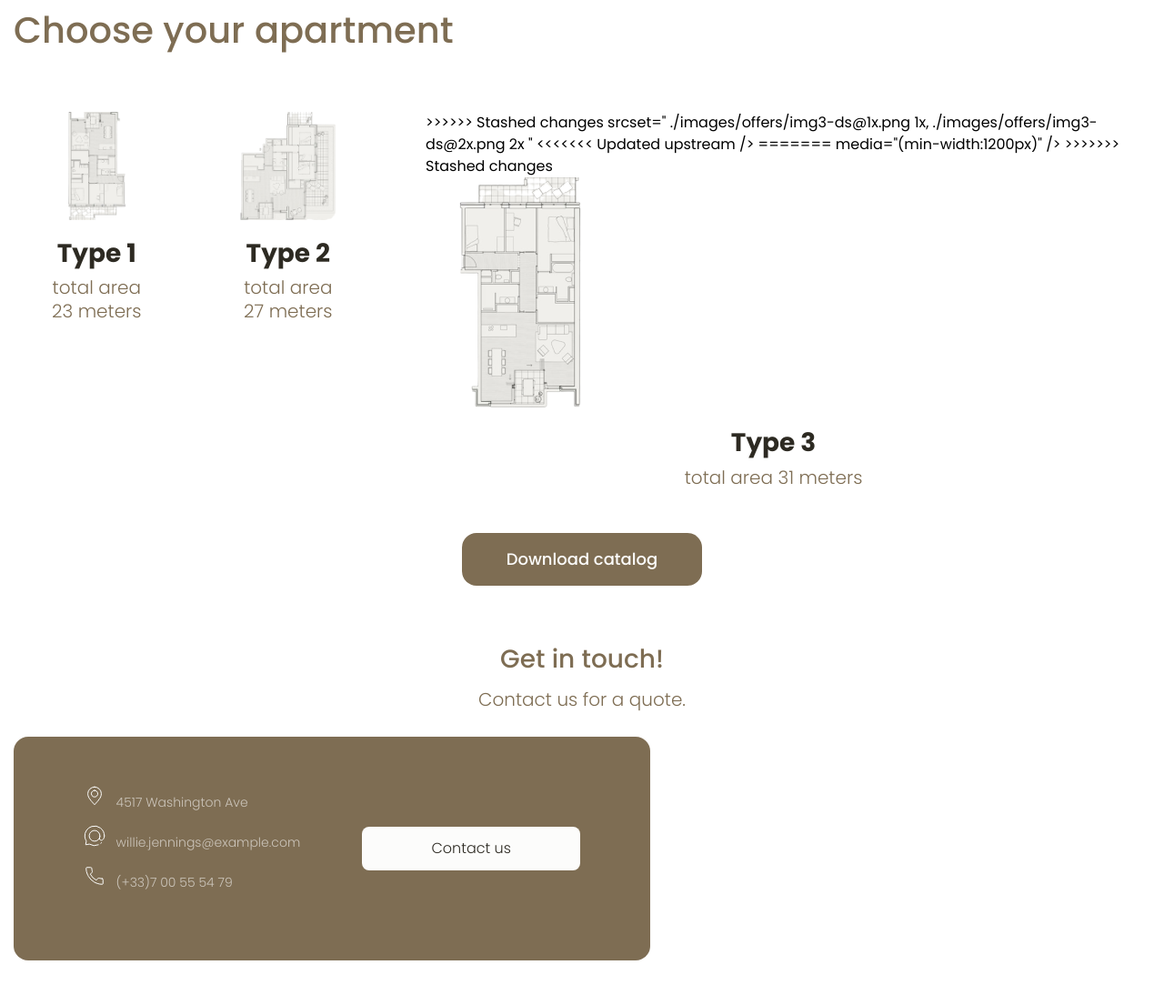
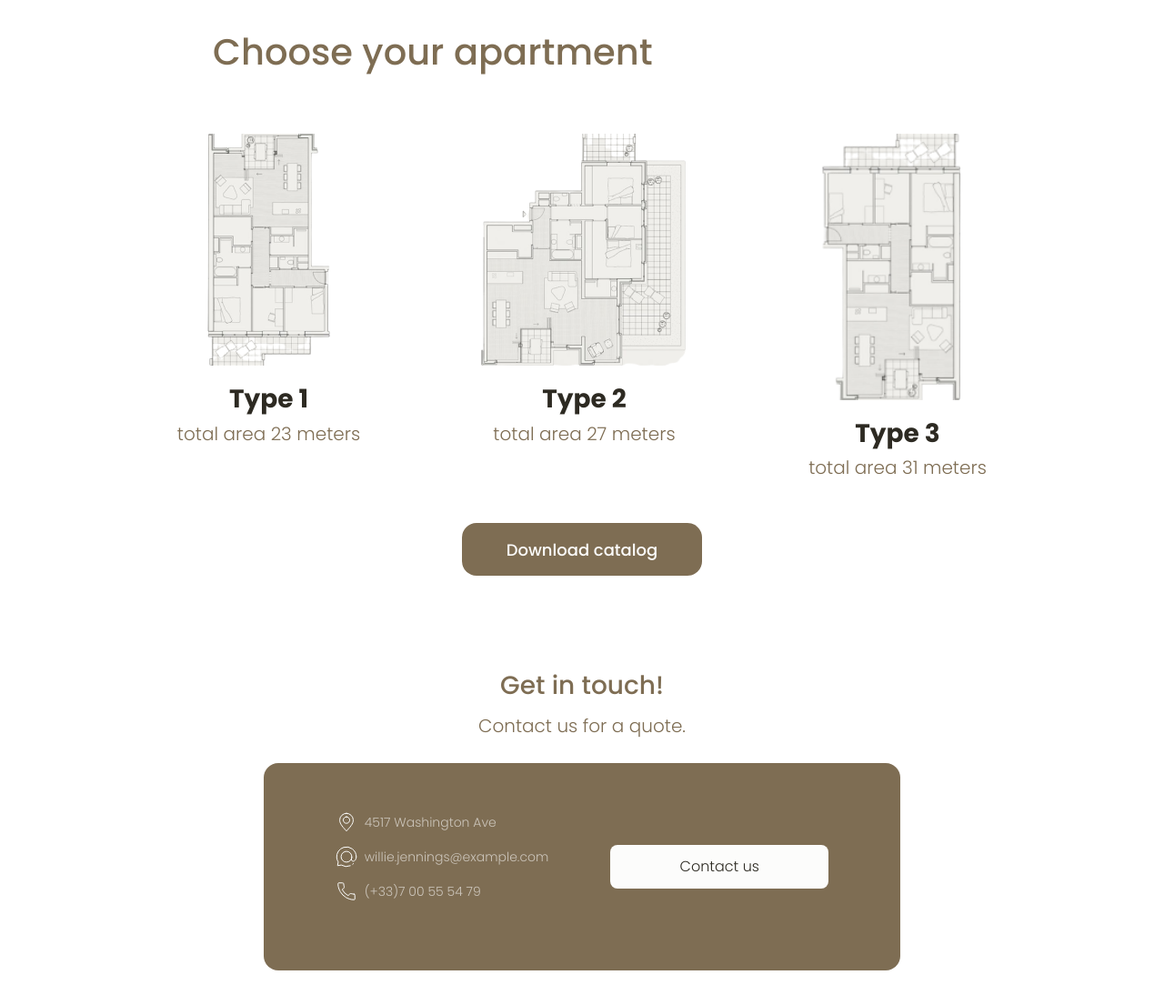
Before and after one commit to Alexuber/nice-view, a website built with Parcel: page src/index.html in a window 1280 px wide. Shown: the part 1498-2603 px from the top of the page at 91% size. Built offline with nearby package versions, Linux system fonts and the light colour scheme.

Commit message:
hero section updated/ contacts section ready
досі маю проблеми з центруванням секції апартментс та її іміджами. але поки так

```diff
--- a/src/partials/apartments.html
+++ b/src/partials/apartments.html
@@ -1,4 +1,5 @@
-<section class="apartments container">
+<section class="apartments">
+  <div class="apartments__container">
     <h2 class="apartments__title">Choose your apartment</h2>
     <div class="apartments_group">
       <ul class="apartments__list">
@@ -74,21 +75,13 @@
           <a href="" class="apartments__link">
             <picture>
               <source
-<<<<<<< Updated upstream
-              media="(min-width:1200px)"
-=======
->>>>>>> Stashed changes
                 srcset="
                   ./images/offers/img3-ds@1x.png 1x,
                   ./images/offers/img3-ds@2x.png 2x
                 "
-<<<<<<< Updated upstream
-            />
-=======
                 media="(min-width:1200px)"
               />
 
->>>>>>> Stashed changes
               <source
                 media="(min-width:768px)"
                 srcset="
@@ -116,4 +109,5 @@
       </ul>
       <button class="apartments__btn" type="button">Download catalog</button>
     </div>
+  </div>
 </section>
--- a/src/sass/layout/_apartments.scss
+++ b/src/sass/layout/_apartments.scss
@@ -1,4 +1,13 @@
 .apartments {
+  padding-top: 24px;
+  padding-bottom: 40px;
+  padding-left: 84px;
+  padding-right: 84px;
+}
+
+.apartments__container {
+  // display: flex;
+  // flex-direction: column;
 }
 
 .apartments__title {
@@ -7,11 +16,15 @@
   line-height: 42px;
   margin-bottom: 28px;
 
-  color: #7e6d53;
+  color: $main-font-color;
   @media screen and (min-width: 768px) {
     margin-bottom: 40px;
     font-size: 40px;
     line-height: 60px;
+
+    @media screen and (min-width: 1280px) {
+      margin-left: 150px;
+    }
   }
 }
 
@@ -19,6 +32,7 @@
   display: flex;
   flex-wrap: wrap;
   align-items: center;
+  justify-content: center;
 }
 
 .apartments__list {
@@ -26,29 +40,37 @@
   flex-wrap: wrap;
   gap: 28px;
   margin-bottom: 28px;
-  justify-content: center;
 
-  @media screen and (min-width: 1200px) {
+  @media screen and (min-width: 1279px) {
     flex-wrap: nowrap;
   }
 }
 
 .apartments__item {
+}
+
+.apartments__link {
+  display: block;
   padding: 20px 32px;
-  transition: 250ms cubic-bezier(0.4, 0, 0.2, 1);
+  // transition: border 250ms cubic-bezier(0.4, 0, 0.2, 1);
 
   &:hover,
   &:focus {
-    border: 2px solid rgba(126, 109, 83, 1);
+    border: 2px solid $main-font-color;
     border-radius: 16px;
   }
 }
 
-.apartments__link {
-}
-
 .apartments__img {
   margin-bottom: 20px;
+  width: 100%;
+
+  @media screen and (min-width: 768px) {
+    min-width: 248px;
+  }
+  @media screen and (min-width: 1280px) {
+    min-width: 250px;
+  }
 }
 
 .apartments__subtitle {
@@ -57,7 +79,7 @@
 
   margin-bottom: 8px;
 
-  color: #2d2a22;
+  color: $dark-font;
   text-align: center;
 }
 
@@ -65,12 +87,12 @@
   font-weight: 300;
   font-size: 20px;
   line-height: 130%;
-  color: #7e6d53;
+  color: $main-font-color;
   text-align: center;
 }
 
 .apartments__btn {
-  background-color: rgba(126, 109, 83, 1);
+  background-color: $main-font-color;
   font-weight: 500;
   font-size: 18px;
   line-height: 27px;
--- a/src/sass/layout/_contacts.scss
+++ b/src/sass/layout/_contacts.scss
@@ -10,7 +10,7 @@
   margin-bottom: 8px;
   text-align: center;
 
-  color: #7e6d53;
+  color: $main-font-color;
 }
 
 .contacts__subtitle {
@@ -19,13 +19,15 @@
   line-height: 30px;
   margin-bottom: 26px;
   text-align: center;
-  color: #7e6d53;
+  color: $main-font-color;
 }
 
 .contacts__group {
   padding: 24px 20px;
-  background-color: #7e6d53;
+  background-color: $main-font-color;
   border-radius: 16px;
+  margin-left: auto;
+  margin-right: auto;
 
   @media screen and (min-width: 768px) {
     padding: 53px 74px;
@@ -35,7 +37,7 @@
     justify-content: center;
     align-items: center;
   }
-  @media screen and (min-width: 1200px) {
+  @media screen and (min-width: 1280px) {
     max-width: 700px;
   }
 }
@@ -56,6 +58,8 @@
 }
 
 .contacts__link {
+  display: flex;
+  align-items: center;
 }
 
 .contscts__icon {
@@ -75,5 +79,5 @@
   font-size: 16px;
   line-height: 24px;
 
-  color: #2d2a22;
+  color: $dark-font;
 }
--- a/src/sass/layout/_hero.scss
+++ b/src/sass/layout/_hero.scss
@@ -25,8 +25,7 @@
     }
   }
 
-
-  @media screen and (min-width: 1200px) {
+  @media screen and (min-width: 1280px) {
     background-image: url(../images/hero/img1-ds@1x.jpg);
     @media (min-device-pixel-ratio: 2),
       (min-resolution: 192dpi),
@@ -34,8 +33,6 @@
       background-image: url(../images/hero/img1-ds@2x.jpg);
     }
   }
-
-
 }
 
 .hero__container {
@@ -56,7 +53,7 @@
   font-size: 48px;
   line-height: calc(72 / 48);
   width: 100%;
-  color: #7e6d53;
+  color: $main-font-color;
 
   @media screen and (min-width: 768px) {
     line-height: calc(108 / 72);
@@ -74,7 +71,7 @@
   margin-left: auto;
   margin-bottom: 246px;
 
-  color: #7e6d53;
+  color: $main-font-color;
 
   @media screen and (min-width: 768px) {
     width: 484px;
@@ -90,7 +87,7 @@
   line-height: calc(36 / 24);
   border: none;
 
-  color: #2d2a22;
+  color: $dark-font;
 
   width: 200px;
   height: 50px;
```
Lines whose indentation alone changed are shown as unchanged.
